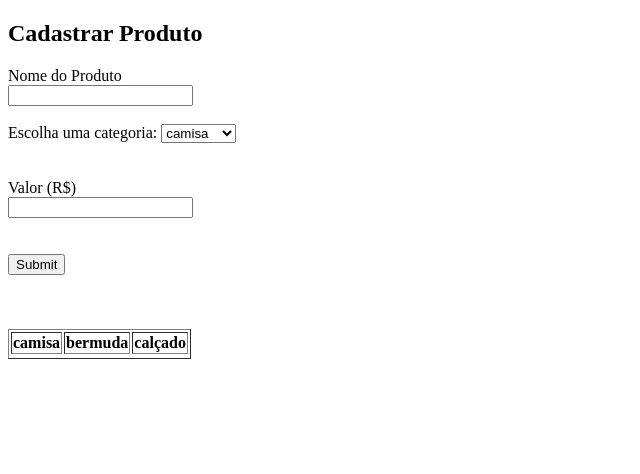
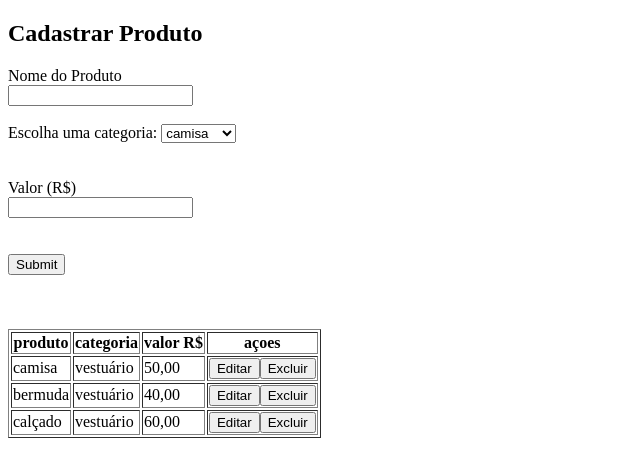
Before and after one commit to grejfla/LOJA_ESPORTIVA, a plain HTML site: page vendas.html in a window 1280 px wide. Shown: the whole page, without its empty margins (0-640 px from the left). Drawn offline with Linux system fonts and the light colour scheme.

Commit message:
LOJA-ESPORTIVA; Flávio arquivos iniciais

```diff
--- a/vendas.html
+++ b/vendas.html
@@ -31,14 +31,30 @@
     <br>
 
     <table border="1">
-       <th>camisa</th>
-       <th>bermuda</th>
-       <th>calçado</th
+    <tr>
+       <th>produto</th>
+       <th>categoria</th>
+       <th>valor R$</th>
+       <th>açoes</th>
     </tr>
     <tr>
-
-
-
+    <td>camisa</td>
+    <td>vestuário</td>
+    <td>50,00</td>
+    <td><button>Editar</button><button>Excluir</button></td>
+    </tr>
+    <tr>
+    <td>bermuda</td>
+    <td>vestuário</td>
+    <td>40,00</td>
+    <td><button>Editar</button><button>Excluir</button></td>
+    </tr>
+    <tr>
+      <td>calçado</td>
+      <td>vestuário</td>
+      <td>60,00</td</td>
+      <td><button>Editar</button><button>Excluir</button></td>
+    </tr>
 
 
 </body>
```
